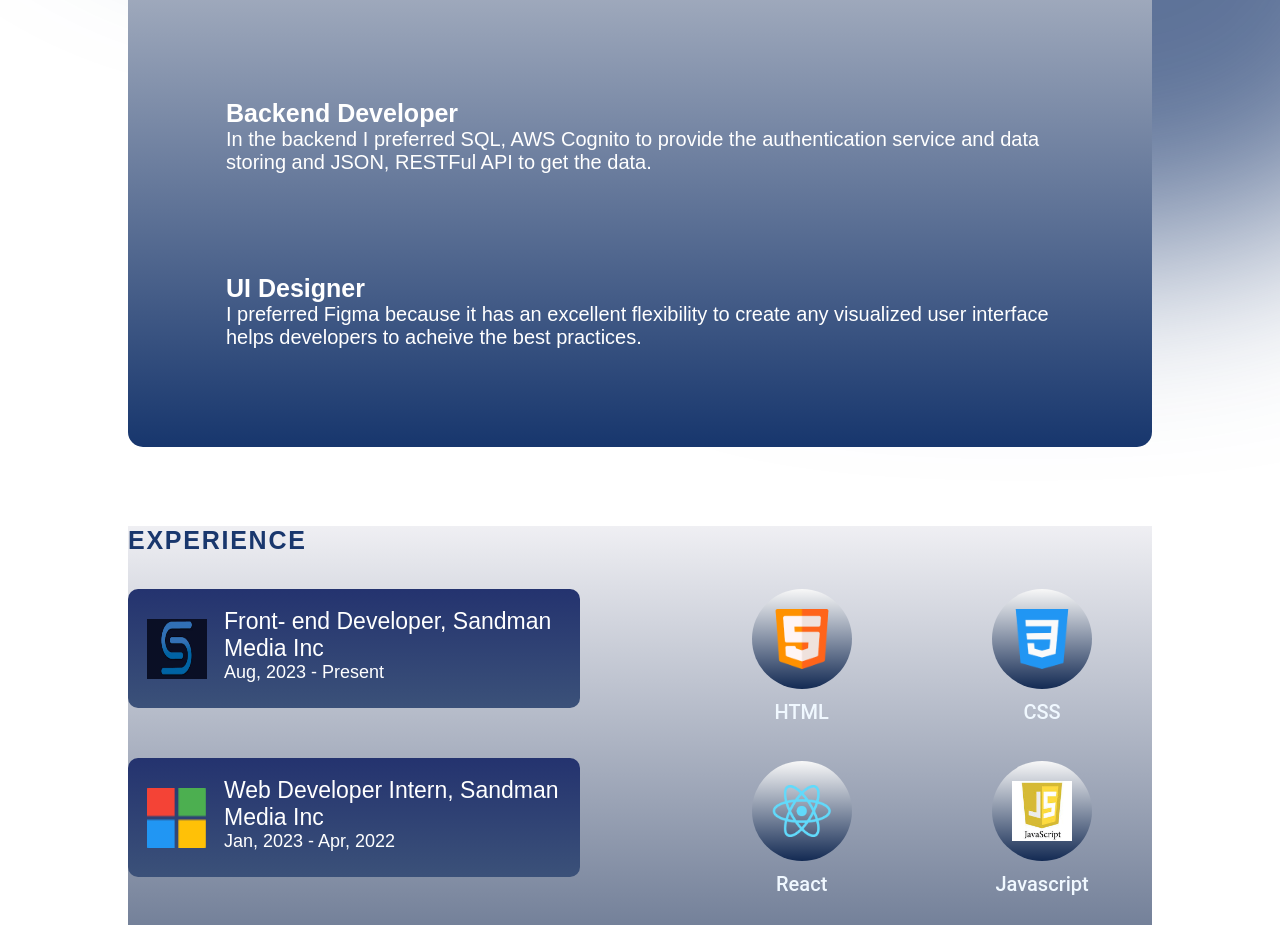
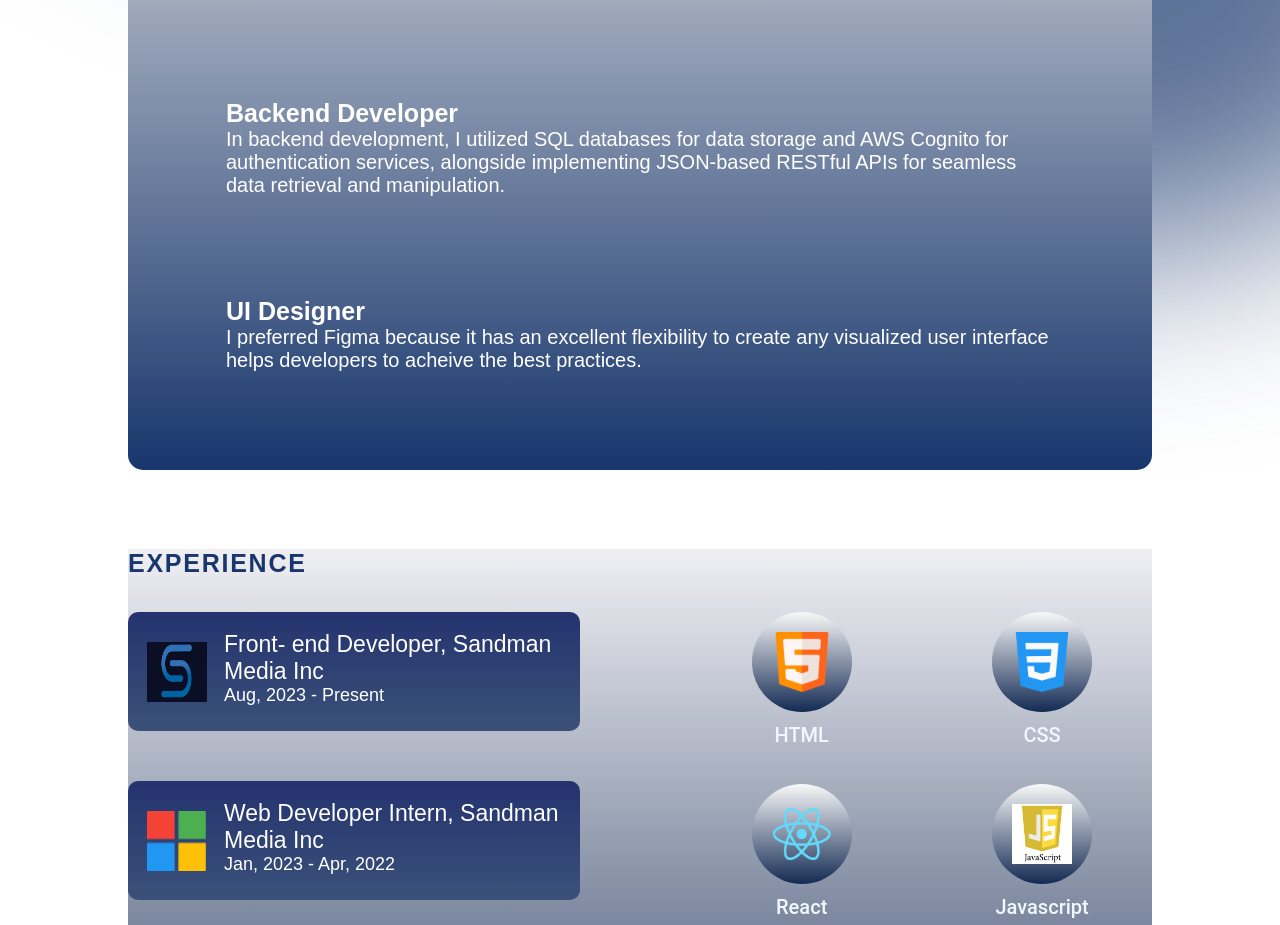
Before and after one commit to Hanu3536/MyPortfolio, a React (Vite) app: page / in a window 1280 px wide. Shown: the part 887-1812 px from the top of the page. Built offline with nearby package versions, Linux system fonts and the light colour scheme.

Commit message:
Desc Change

```diff
--- a/src/components/About/About.jsx
+++ b/src/components/About/About.jsx
@@ -22,7 +22,7 @@ export const About = () => {
             <div className={styles.aboutItemText}>
               <h3>Backend Developer</h3>
               <p>
-              In the backend I preferred SQL, AWS Cognito to provide the authentication service and data storing and JSON, RESTFul API to get the data.
+              In backend development, I utilized SQL databases for data storage and AWS Cognito for authentication services, alongside implementing JSON-based RESTful APIs for seamless data retrieval and manipulation.
               </p>
             </div>
           </li>
```
